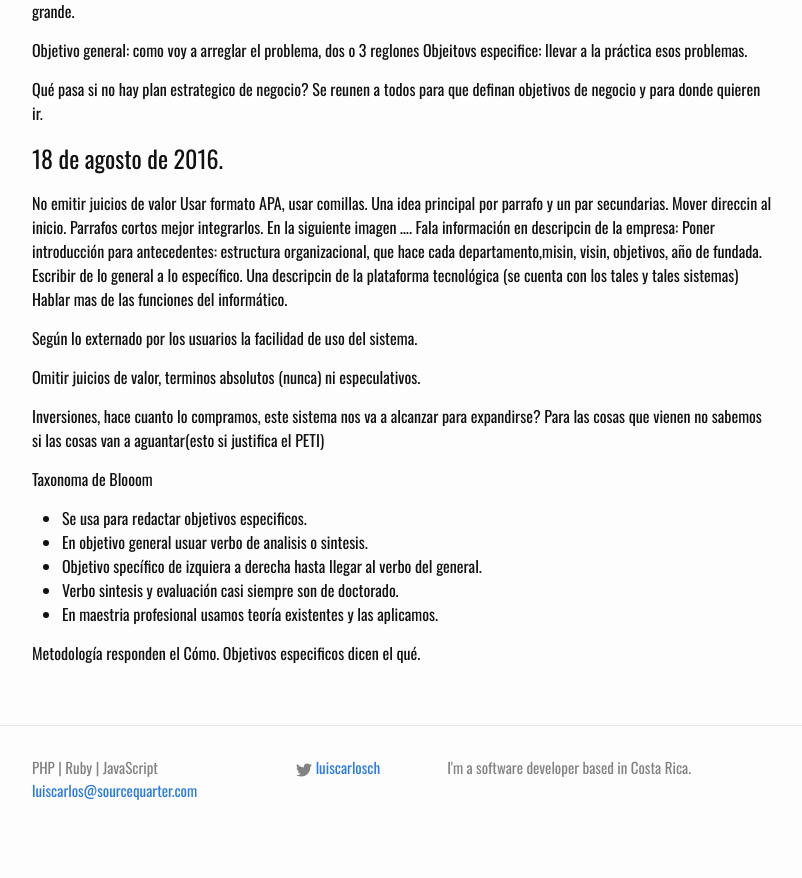
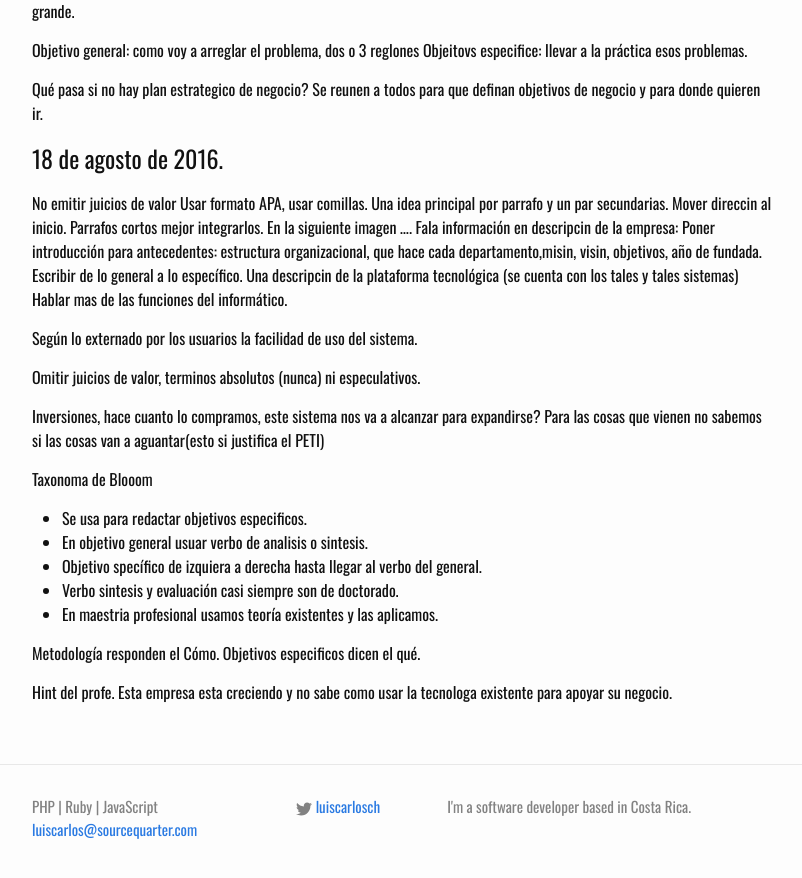
Before and after one commit to lucachaco/sourcequarter-lander, a Jekyll site: the page built from _posts/2017-08-11-proyecto-1.md, in a window 1280 px wide and 900 px high, scrolled down 630 px. Shown: the top 878 px of the window, without its empty margins (238-1040 px from the left). Built offline with Jekyll 4.4.1, drawn with Linux system fonts in a browser that asks for light colours; our own code applies the rules of GitHub Pages for plain Markdown files.

Commit message:
Update 2017-08-11-proyecto-1.md

```diff
--- a/_posts/2017-08-11-proyecto-1.md
+++ b/_posts/2017-08-11-proyecto-1.md
@@ -45,3 +45,6 @@ Taxonoma de Blooom
 
 Metodología responden el Cómo.
 Objetivos especificos dicen el qué.
+
+Hint del profe.
+Esta empresa esta creciendo y no sabe como usar la tecnologa existente para apoyar su negocio.
```
